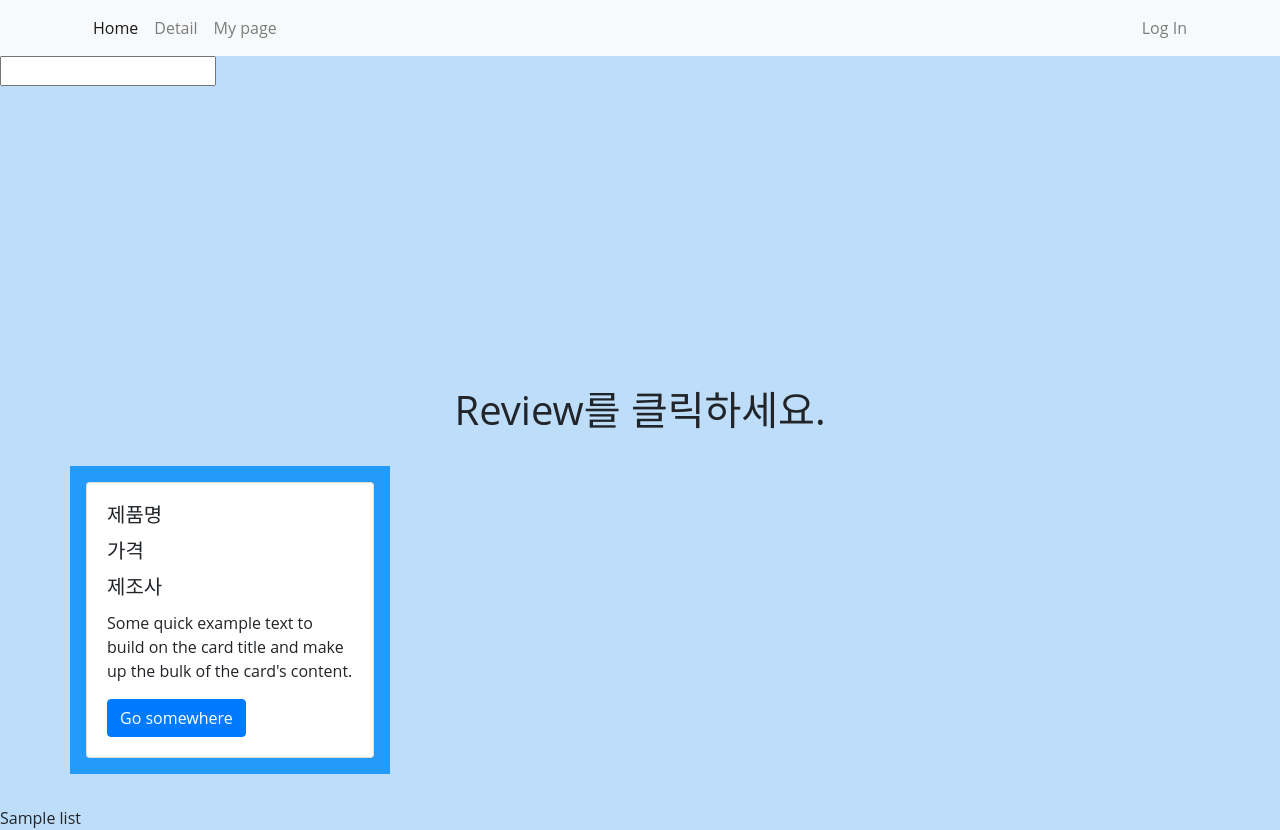
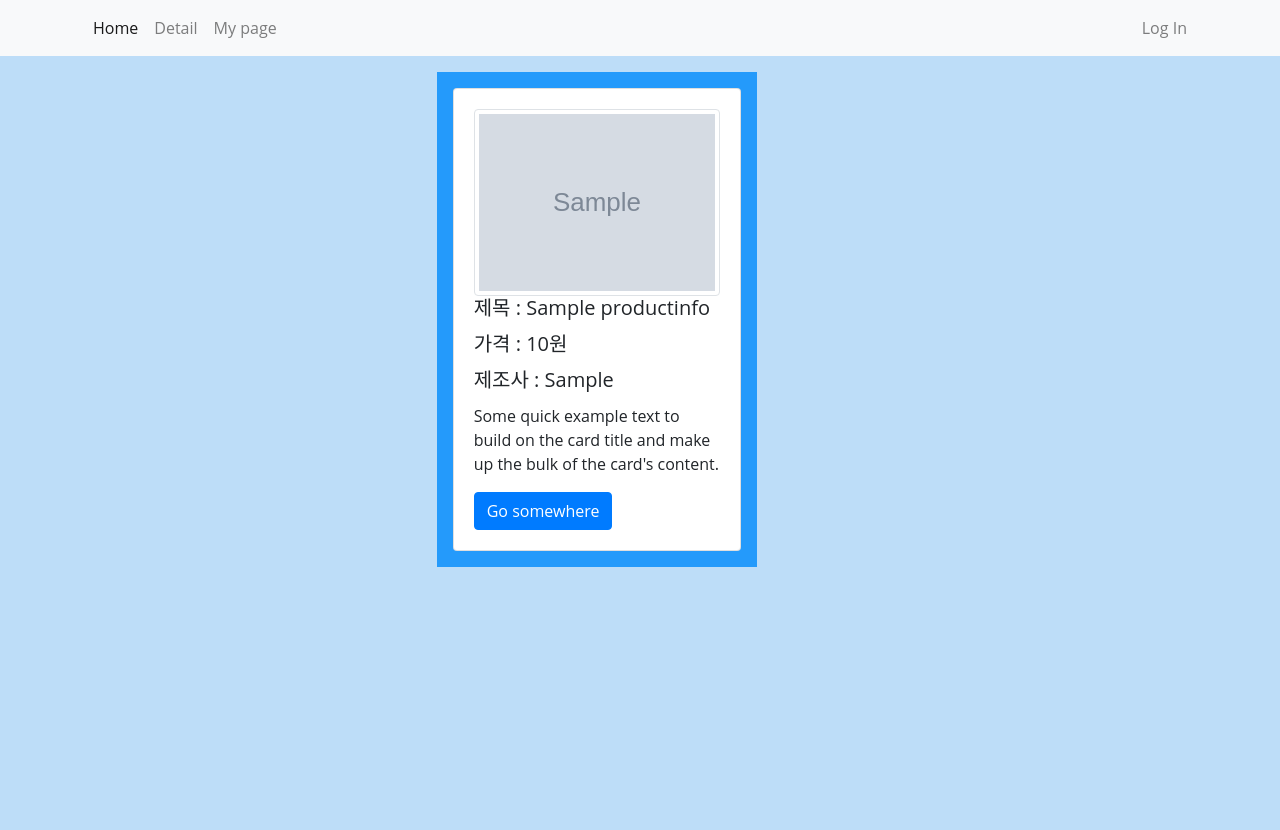
Before and after one commit to kimhyunso/Final_Project, a Django app: template bert_project/main/templates/main/detail.html in a window 1280 px wide. After the commit the page ends 567 px from the top, so only its background shows below. Run offline with Django 3.2, Linux system fonts and the light colour scheme; tables that the repository leaves empty hold one stand-in row (values such as "Sample post"); the template is opened without the code that fills it: values that come from a table or form of the project are taken from there, most other values are stand-ins (such as "Sample title", 1, 10 or a date in 2020); grey boxes marked "Sample" are stand-in pictures; form fields are guessed from the names that the template uses.

Commit message:
2023-04-25 18:00

```diff
--- a/bert_project/main/static/css/style_one.css
+++ b/bert_project/main/static/css/style_one.css
@@ -14,6 +14,8 @@ h2{
 
 @import url(https://fonts.googleapis.com/css?family=Open+Sans);
 
+
+
 body{
   background: #bdddf8;
   font-family: 'Open Sans', sans-serif;
--- a/bert_project/main/templates/main/detail.html
+++ b/bert_project/main/templates/main/detail.html
@@ -1,29 +1,26 @@
 {% extends 'base.html' %}
 {% block content %}
-{{form.title}}
-      <h1>Review를 클릭하세요.</h1>
-      <div class="col my-3 row my-3">
-      <div class="container">
+  <div class="row row-cols-1 row-cols-md-3">
+    <div class="container">
+
+      {% for list in lists %}
+
         <div class="col my-3 row my-3">
           <div class="w-30 h-30 p-3" style="background-color: #249afb">
             <div class="card" style="width: 18rem;">
               <div class="card-body">
-                <h5 class="card-title">제품명</h5>
-                <h5 class="card-title">가격</h5>
-                <h5 class="card-title">제조사</h5>
+                <img src={{list.imageURL}} class="img-thumbnail" alt="...">
+                <h5 class="card-title">제목 : {{list.title}}</h5>
+                <h5 class="card-title">가격 : {{list.price}}원</h5>
+                <h5 class="card-title">제조사 : {{list.maker}}</h5>
                 <p class="card-text">Some quick example text to build on the card title and make up the bulk of the card's content.</p>
-                <a href="#" class="btn btn-primary stretched-link">Go somewhere</a>
+                <a href="{{list.link}}" class="btn btn-primary stretched-link">Go somewhere</a>
               </div>
-            </div>
             </div>
           </div>
         </div>
-      </div>
+      {% endfor %}
     </div>
-  </div>
+</div>
 
-  {% for list in lists %}
-  {{list.title}}
-  {% endfor %}
-
-  {% endblock content %}
+{% endblock content %}
--- a/bert_project/main/templates/main/index.html
+++ b/bert_project/main/templates/main/index.html
@@ -1,19 +1,17 @@
 {% extends 'base.html' %}
 {% block content %}
 
-      <div class="center">
         <h1>가전제품 리뷰 기반</h1>
         <h2>텍스트 분석 & 스코어링 및 추천 서비스 검색</h2>
-      </div>
     <form action="{%url 'main:info'%}" method="post">
       {% csrf_token %}
+
       <div class="container">
           <div class="search">
               <input type="text" name="keyword" class="form-control" placeholder="제품을 입력하세요." aria-label="Recipient's username" aria-describedby="basic-addon2">
               <div class="input-group-append">
               <input class="btn btn-primary" type="submit" value="제출">
                 <i class="fa fa-search"></i>
-            </button>
           </div>
         </div>
     </form>
```
Also changed, not shown: bert_project/main/forms.py (+21 -43 lines), bert_project/main/views.py (+26 -7 lines), bert_project/main/migrations/0001_initial.py.
